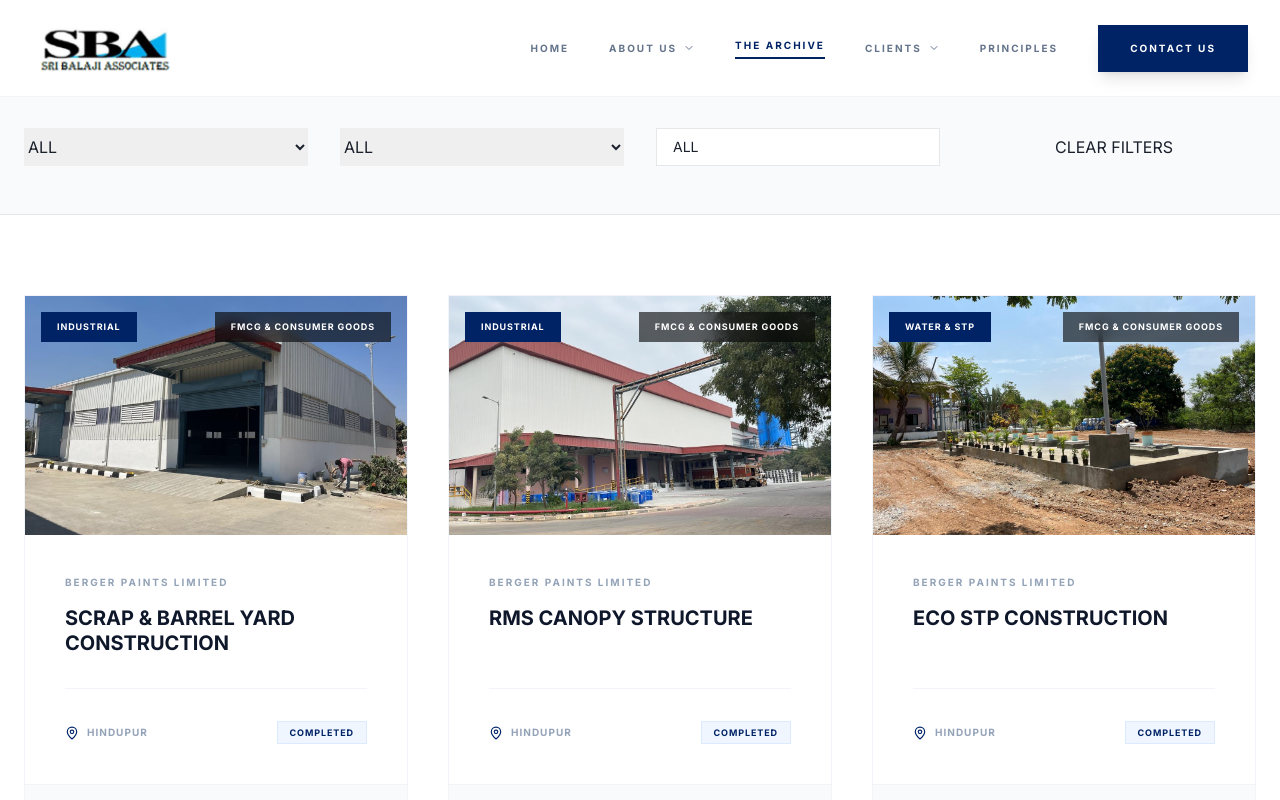
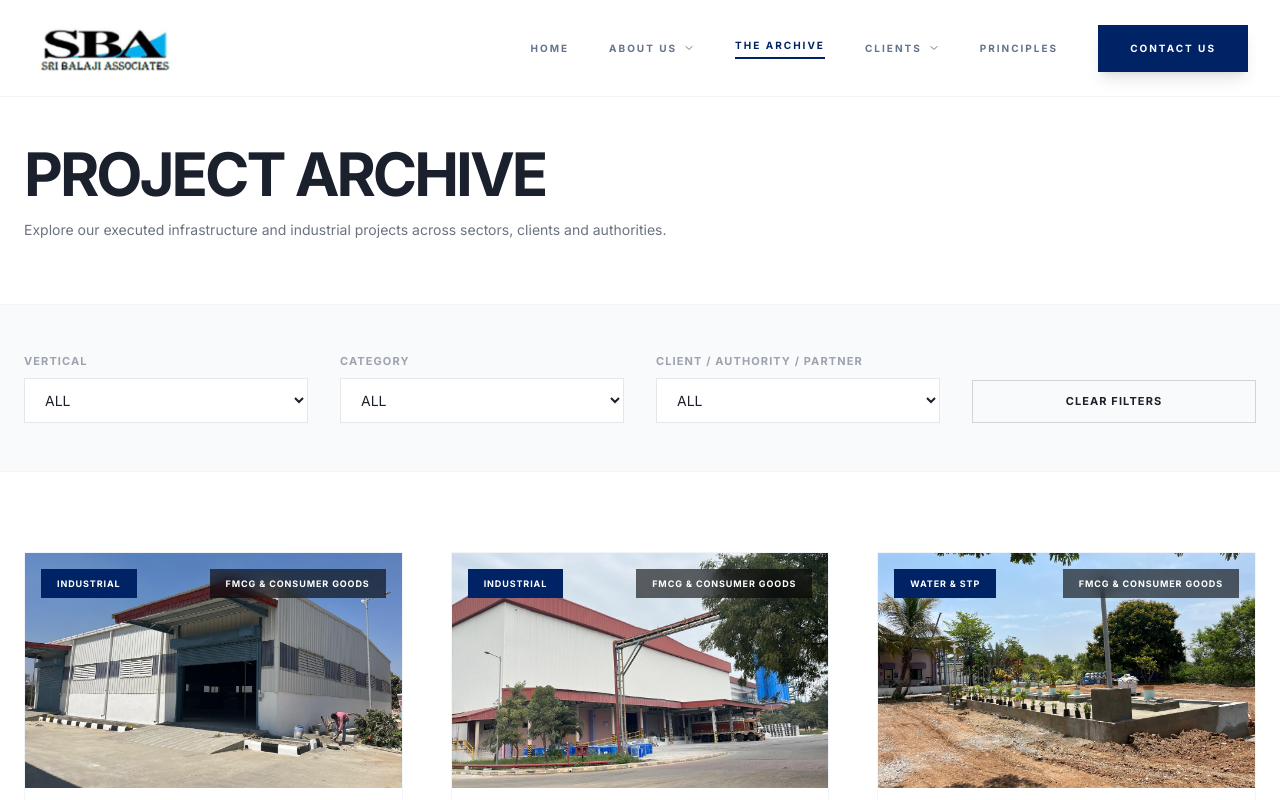
Before and after one commit to vimpcourse-hub/SBAWEBSITEUP, a React (Vite) app: page /projects in a window 1280 px wide. Shown: the top 800 px of the page. Built offline with nearby package versions, Linux system fonts and the light colour scheme.

Commit message:
Update Projects.tsx

```diff
--- a/pages/Projects.tsx
+++ b/pages/Projects.tsx
@@ -3,8 +3,10 @@
 import ProjectCard from "../components/ProjectCard";
 import { PROJECTS } from "../data/projects";
 
+/* ---------- HELPERS ---------- */
 const useQuery = () => new URLSearchParams(useLocation().search);
 
+/* ---------- CONSTANTS ---------- */
 const VERTICALS = [
   "ALL",
   "FMCG & Consumer Goods",
@@ -18,86 +20,190 @@
 const Projects: React.FC = () => {
   const query = useQuery();
 
-  const urlGroup = query.get("group") || "ALL";
+  /* ---------- URL FILTERS ---------- */
+  const urlVertical = query.get("vertical") || "ALL";
+  const urlGroup = query.get("group") || "ALL";     // ✅ FROM LOGO CLICK
+  const urlClient = query.get("client") || "ALL";   // ✅ FROM DROPDOWN
 
-  const [selectedVertical, setSelectedVertical] = useState("ALL");
+  /* ---------- STATE ---------- */
+  const [selectedVertical, setSelectedVertical] = useState(urlVertical);
   const [selectedCategory, setSelectedCategory] = useState("ALL");
-  const [selectedGroup, setSelectedGroup] = useState("ALL");
+  const [selectedGroup, setSelectedGroup] = useState(urlGroup);
+  const [selectedClient, setSelectedClient] = useState(urlClient);
 
-  /* ✅ APPLY LOGO FILTER FROM URL */
+  /* ---------- SYNC WHEN URL CHANGES ---------- */
   useEffect(() => {
+    setSelectedVertical(urlVertical);
     setSelectedGroup(urlGroup);
-  }, [urlGroup]);
+    setSelectedClient(urlClient);
+  }, [urlVertical, urlGroup, urlClient]);
 
+  /* ---------- DROPDOWN DATA ---------- */
   const allCategories = useMemo(() => {
     const set = new Set<string>();
     PROJECTS.forEach(p => set.add(p.category.primary.toUpperCase()));
-    return ["ALL", ...Array.from(set)];
+    return Array.from(set).sort();
   }, []);
 
-  /* ✅ FINAL FILTER LOGIC */
+  const allClients = useMemo(() => {
+    const set = new Set<string>();
+    PROJECTS.forEach(p => {
+      set.add(p.client.name);
+      p.entities?.clients?.forEach(x => set.add(x));
+      p.entities?.partners?.forEach(x => set.add(x));
+      p.entities?.authorities?.forEach(x => set.add(x));
+    });
+    return Array.from(set).sort();
+  }, []);
+
+  /* ---------- FILTER LOGIC ---------- */
   const filteredProjects = useMemo(() => {
+    const sv = selectedVertical.toUpperCase();
+    const sc = selectedClient.toLowerCase();
+
     return PROJECTS.filter(p => {
 
+      /* VERTICAL */
       const matchVertical =
-        selectedVertical === "ALL" || p.vertical === selectedVertical;
+        sv === "ALL" || p.vertical.toUpperCase() === sv;
 
+      /* CATEGORY */
       const matchCategory =
         selectedCategory === "ALL" ||
         p.category.primary.toUpperCase() === selectedCategory;
 
+      /* GROUP (LOGO FILTER) */
       const matchGroup =
         selectedGroup === "ALL" ||
         p.entities?.clients?.includes(selectedGroup) ||
         p.entities?.partners?.includes(selectedGroup) ||
         p.entities?.authorities?.includes(selectedGroup);
 
-      return matchVertical && matchCategory && matchGroup;
+      /* NAME FILTER (DROPDOWN) */
+      const matchClient =
+        selectedClient === "ALL" ||
+        p.client.name.toLowerCase() === sc ||
+        p.entities?.clients?.some(x => x.toLowerCase() === sc) ||
+        p.entities?.partners?.some(x => x.toLowerCase() === sc) ||
+        p.entities?.authorities?.some(x => x.toLowerCase() === sc);
+
+      return matchVertical && matchCategory && matchGroup && matchClient;
     });
-  }, [selectedVertical, selectedCategory, selectedGroup]);
+  }, [
+    selectedVertical,
+    selectedCategory,
+    selectedGroup,
+    selectedClient,
+  ]);
 
+  /* ---------- CLEAR ---------- */
   const clearFilters = () => {
     setSelectedVertical("ALL");
     setSelectedCategory("ALL");
     setSelectedGroup("ALL");
+    setSelectedClient("ALL");
     window.history.replaceState({}, "", "/projects");
   };
 
   return (
     <div className="pt-20 bg-white">
 
+      {/* HEADER */}
+      <section className="py-16 border-b border-gray-100">
+        <div className="max-w-7xl mx-auto px-6">
+          <h1 className="text-4xl md:text-6xl font-bold uppercase tracking-tighter mb-4">
+            Project Archive
+          </h1>
+          <p className="text-gray-500 text-sm max-w-2xl">
+            Explore our executed infrastructure and industrial projects across
+            sectors, clients and authorities.
+          </p>
+        </div>
+      </section>
+
       {/* FILTER BAR */}
-      <section className="py-12 bg-gray-50 border-b">
+      <section className="py-12 bg-gray-50 border-b border-gray-100">
         <div className="max-w-7xl mx-auto px-6 grid grid-cols-1 md:grid-cols-4 gap-8">
 
-          <select value={selectedVertical} onChange={e => setSelectedVertical(e.target.value)}>
-            {VERTICALS.map(v => <option key={v}>{v}</option>)}
-          </select>
-
-          <select value={selectedCategory} onChange={e => setSelectedCategory(e.target.value)}>
-            {allCategories.map(c => <option key={c}>{c}</option>)}
-          </select>
-
-          {/* SHOW SELECTED LOGO FILTER */}
-          <div className="border px-4 py-2 text-sm bg-white">
-            {selectedGroup === "ALL" ? "ALL" : selectedGroup}
+          {/* VERTICAL */}
+          <div>
+            <div className="text-[11px] font-bold uppercase tracking-widest text-gray-400 mb-2">
+              Vertical
+            </div>
+            <select
+              value={selectedVertical}
+              onChange={e => setSelectedVertical(e.target.value)}
+              className="w-full border border-gray-200 px-4 py-3 text-sm bg-white"
+            >
+              {VERTICALS.map(v => (
+                <option key={v} value={v}>{v}</option>
+              ))}
+            </select>
           </div>
 
-          <button onClick={clearFilters}>CLEAR FILTERS</button>
+          {/* CATEGORY */}
+          <div>
+            <div className="text-[11px] font-bold uppercase tracking-widest text-gray-400 mb-2">
+              Category
+            </div>
+            <select
+              value={selectedCategory}
+              onChange={e => setSelectedCategory(e.target.value)}
+              className="w-full border border-gray-200 px-4 py-3 text-sm bg-white"
+            >
+              <option value="ALL">ALL</option>
+              {allCategories.map(c => (
+                <option key={c} value={c}>{c}</option>
+              ))}
+            </select>
+          </div>
+
+          {/* CLIENT */}
+          <div>
+            <div className="text-[11px] font-bold uppercase tracking-widest text-gray-400 mb-2">
+              Client / Authority / Partner
+            </div>
+            <select
+              value={selectedClient}
+              onChange={e => setSelectedClient(e.target.value)}
+              className="w-full border border-gray-200 px-4 py-3 text-sm bg-white"
+            >
+              <option value="ALL">ALL</option>
+              {allClients.map(c => (
+                <option key={c} value={c}>{c}</option>
+              ))}
+            </select>
+          </div>
+
+          {/* CLEAR */}
+          <div className="flex items-end">
+            <button
+              onClick={clearFilters}
+              className="w-full border border-gray-300 px-4 py-3 text-[11px] font-bold uppercase tracking-widest hover:bg-black hover:text-white transition-all"
+            >
+              Clear Filters
+            </button>
+          </div>
 
         </div>
       </section>
 
       {/* PROJECT GRID */}
       <section className="py-20">
-        <div className="max-w-7xl mx-auto px-6 grid md:grid-cols-3 gap-10">
+        <div className="max-w-7xl mx-auto px-6">
+
           {filteredProjects.length === 0 ? (
-            <div>No projects found</div>
+            <div className="text-center py-24 text-gray-400 uppercase tracking-widest text-sm">
+              No projects match selected filters
+            </div>
           ) : (
-            filteredProjects.map(p => (
-              <ProjectCard key={p.id} project={p} />
-            ))
+            <div className="grid grid-cols-1 md:grid-cols-2 lg:grid-cols-3 gap-12">
+              {filteredProjects.map(p => (
+                <ProjectCard key={p.id} project={p} />
+              ))}
+            </div>
           )}
+
         </div>
       </section>
 
```
